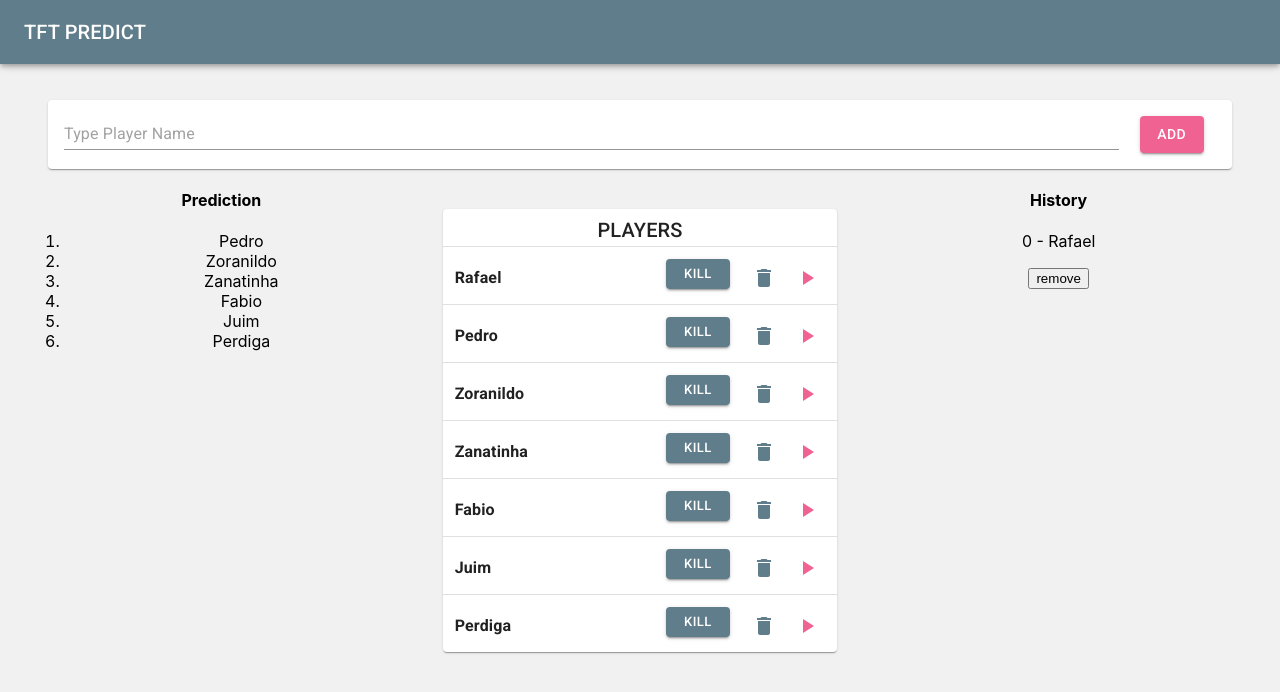
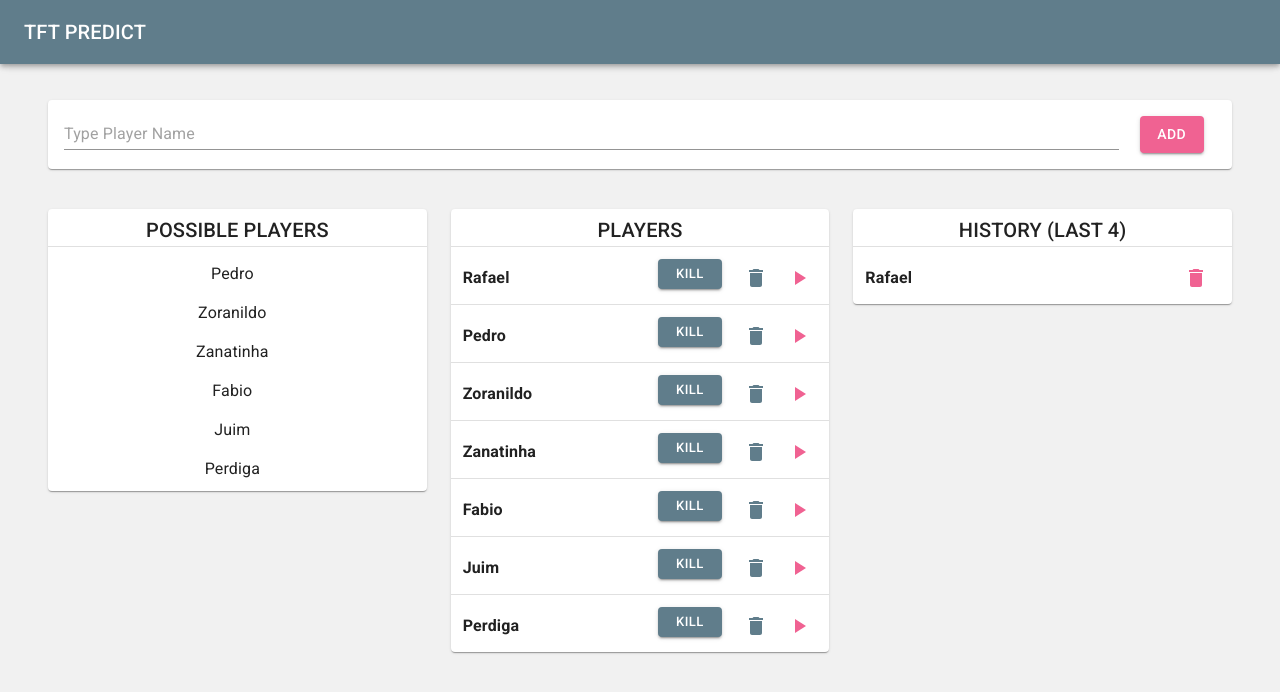
Before and after one commit to rafaelmbcosta/tft-predict, a React (Create React App) app: page / in a window 1280 px wide. Both pictures are taken after a click on the button 806 px from the left and 277 px from the top of the page. Shown: the top 692 px of the page. Built offline with nearby package versions, Linux system fonts and the light colour scheme.

Commit message:
layout finished

```diff
--- a/src/App.js
+++ b/src/App.js
@@ -39,12 +39,14 @@ function App() {
         </Toolbar>
       </AppBar>
       <StyledContainer justify="center" mt={5} align="center" className="App">
+        <Container>
           <PlayerForm></PlayerForm>
           <Grid container justify="center" direction="row" spacing={3}>
             <Grid item xs={4}>{ renderPredictions() }</Grid>
             <Grid item xs={4}>{ renderPlayers() }</Grid>
             <Grid item xs={4}>{ renderHistory() }</Grid>
           </Grid>
+        </Container>
       </StyledContainer>
     </ThemeProvider>
   );
--- a/src/app/history/HistoryComponent.jsx
+++ b/src/app/history/HistoryComponent.jsx
@@ -2,17 +2,19 @@ import React from 'react'
 import { useSelector } from 'react-redux'
 import { selectHistory } from './duck/slice';
 import HistoryItem from './HistoryItemComponent';
-
+import { StyledCard } from '../ui-components/styledComponents';
+import { Typography, Divider } from '@material-ui/core';
 
 const HistoryComponent = () => {
   const history = useSelector(selectHistory);
   return(
-    <div>
-      <h4> History</h4>
+    <StyledCard>
+      <Typography variant="h6">HISTORY (LAST 4)</Typography>
+      <Divider />
       { history.map(item => {
         return <HistoryItem key={item.id} player={item} />
       })}
-    </div>
+    </StyledCard>
   )
 
 }
--- a/src/app/history/HistoryItemComponent.jsx
+++ b/src/app/history/HistoryItemComponent.jsx
@@ -1,15 +1,25 @@
 import React from 'react';
 import { useDispatch } from 'react-redux';
 import { remove } from './duck/slice';
+import { Grid, IconButton } from '@material-ui/core';
+import { Delete } from '@material-ui/icons';
+import { StyledBox, StyledTypography } from '../ui-components/styledComponents'
 
 const HistoryItemComponent = (props) => {
   const dispatch = useDispatch();
 
   return(
-    <div>
-      <p>{props.player.id} - {props.player.name}</p>
-      <input type="button" value="remove" onClick={() => dispatch(remove(props.player))} />
-    </div>
+    <StyledBox>
+      <Grid container direction="row" justify="space-between" align="center" spacing={2}>
+        <StyledTypography align="center" variant="body1">{props.player.name}</StyledTypography>
+        <IconButton
+          color="secondary"
+          onClick={() => dispatch(remove(props.player))}
+        >
+          <Delete />
+        </IconButton>
+      </Grid>
+    </StyledBox>
   );
 }
 
--- a/src/app/history/duck/slice.js
+++ b/src/app/history/duck/slice.js
@@ -20,6 +20,6 @@ export const historySlice = createSlice({
 
 export const { fight, remove } = historySlice.actions;
 
-export const selectHistory = state => [...state.history.value].reverse();
+export const selectHistory = state => [...state.history.value.slice(-4)].reverse();
 
 export default historySlice.reducer;
--- a/src/app/player/PlayerComponent.jsx
+++ b/src/app/player/PlayerComponent.jsx
@@ -2,27 +2,9 @@ import React from 'react';
 import { useDispatch } from 'react-redux'
 import { remove, kill } from './duck/slice';
 import { fight } from '../history/duck/slice';
-import styled from 'styled-components';
-import { Button, Grid, Box, Typography, IconButton } from '@material-ui/core';
+import { Grid, Box, IconButton } from '@material-ui/core';
 import { Delete, PlayArrow } from '@material-ui/icons'
-
-const StyledButton = styled(Button)`
-  margin: 5px;
-`;
-
-const StyledTypography = styled(Typography)`
-  display: flex;
-  align-items: center;
-  justify-content: center;
-  margin-left: 10px;
-  font-weight: bold;
-`;
-
-const StyledBox = styled(Box)`
-  margin: 10px;
-  padding-top: 5px;
-  padding-right: 10px;
-`;
+import { StyledBox, StyledButton, StyledTypography } from '../ui-components/styledComponents'
 
 const PlayerComponent = (props) => {
 
@@ -61,7 +43,7 @@ const PlayerComponent = (props) => {
   return(
     <StyledBox>
       <Grid direction="row" justify="space-between" align="center" container spacing={2}>
-        <StyledTypography className={dashed(props.player)} align="center">{props.player.name}</StyledTypography>
+        <StyledTypography className={dashed(props.player)}>{props.player.name}</StyledTypography>
         <Box xs={12}>
           <Grid container justify="space-between" direction="row">
             <Grid item xs={6}>
--- a/src/app/player/PlayerFormComponent.jsx
+++ b/src/app/player/PlayerFormComponent.jsx
@@ -3,7 +3,7 @@ import { useDispatch } from 'react-redux';
 import { add } from './duck/slice';
 import './duck/style.css';
 import { useForm } from 'react-hook-form';
-import { Button, TextField, Grid, Typography, Card, CardContent, Container } from '@material-ui/core';
+import { Button, TextField, Grid, Typography, Card, CardContent, Box } from '@material-ui/core';
 
 export function PlayerForm() {
   const dispatch = useDispatch();
@@ -19,7 +19,7 @@ export function PlayerForm() {
   }
 
   return (
-    <Container className="fullWidth">
+    <Box className="fullWidth">
         <form onSubmit={handleSubmit(onSubmit)}>
           <Card>
             <CardContent>
@@ -49,6 +49,6 @@ export function PlayerForm() {
           </Grid>
         </Card>
       </form>
-    </Container>
+    </Box>
   );
 }
--- a/src/app/player/PlayerListComponent.jsx
+++ b/src/app/player/PlayerListComponent.jsx
@@ -2,13 +2,8 @@ import React from 'react'
 import PlayerComponent from './PlayerComponent';
 import { useSelector } from 'react-redux';
 import { selectPlayer } from './duck/slice';
-import { Typography, Card, Divider } from '@material-ui/core';
-import styled from 'styled-components';
-
-const StyledCard = styled(Card)`
-  margin-top: 40px;
-  padding-top: 5px;
-`;
+import { Typography, Divider } from '@material-ui/core';
+import { StyledCard } from '../ui-components/styledComponents'
 
 const PlayerListComponent = () => {
 
--- a/src/app/predictions/PredictionListComponent.jsx
+++ b/src/app/predictions/PredictionListComponent.jsx
@@ -2,6 +2,8 @@ import React from 'react'
 import { useSelector } from 'react-redux'
 import { selectAlive } from '../player/duck/slice'
 import { selectHistory } from '../history/duck/slice'
+import { StyledCard, StyledBox } from '../ui-components/styledComponents';
+import { Typography, Divider } from '@material-ui/core';
 
 const predict = (playerList, historyList) => {
   let lastHistory = historyList.slice(0, 4).map(item => item.playerId);
@@ -14,15 +16,17 @@ const PredictionListComponent = () => {
   const player = useSelector(selectAlive);
 
   return(
-    <div>
-      <h4>Prediction</h4>
-
-      <ol>
+    <StyledCard>
+      <Typography variant="h6">POSSIBLE PLAYERS</Typography>
+      <Divider />
         { predict(player, history).map(element => {
-          return <li key={element.id}>{element.name}</li>;
+          return (
+            <StyledBox justify="center" key={element.id}>
+              <Typography variant="body1">{element.name}</Typography>
+            </StyledBox>
+          );
         }) }
-      </ol>
-    </div>
+    </StyledCard>
   )
 }
 
--- /dev/null
+++ b/src/app/ui-components/styledComponents.js
@@ -0,0 +1,25 @@
+import { Box, Card, Typography, Button } from '@material-ui/core';
+import styled from 'styled-components';
+
+export const StyledBox = styled(Box)`
+  margin: 10px;
+  padding-top: 5px;
+  padding-right: 10px;
+`;
+
+export const StyledCard = styled(Card)`
+  margin-top: 40px;
+  padding-top: 5px;
+`;
+
+export const StyledTypography = styled(Typography)`
+  display: flex;
+  align-items: center;
+  justify-content: center;
+  margin-left: 10px;
+  font-weight: bold;
+`;
+
+export const StyledButton = styled(Button)`
+  margin: 5px;
+`;
```
Also changed, not shown: src/app/ui-components/StyledBox.js (deleted). Lines whose indentation alone changed are shown as unchanged.
